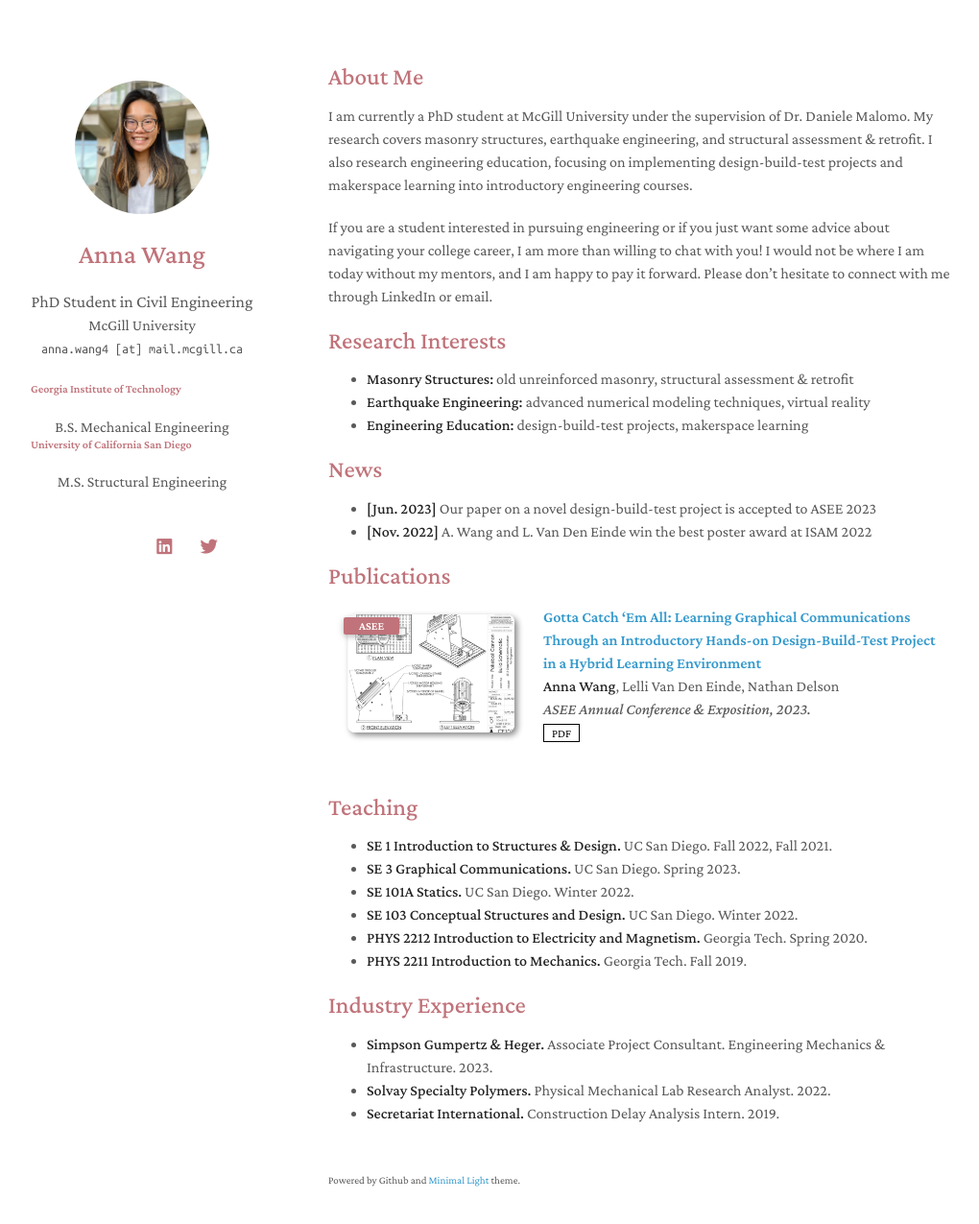
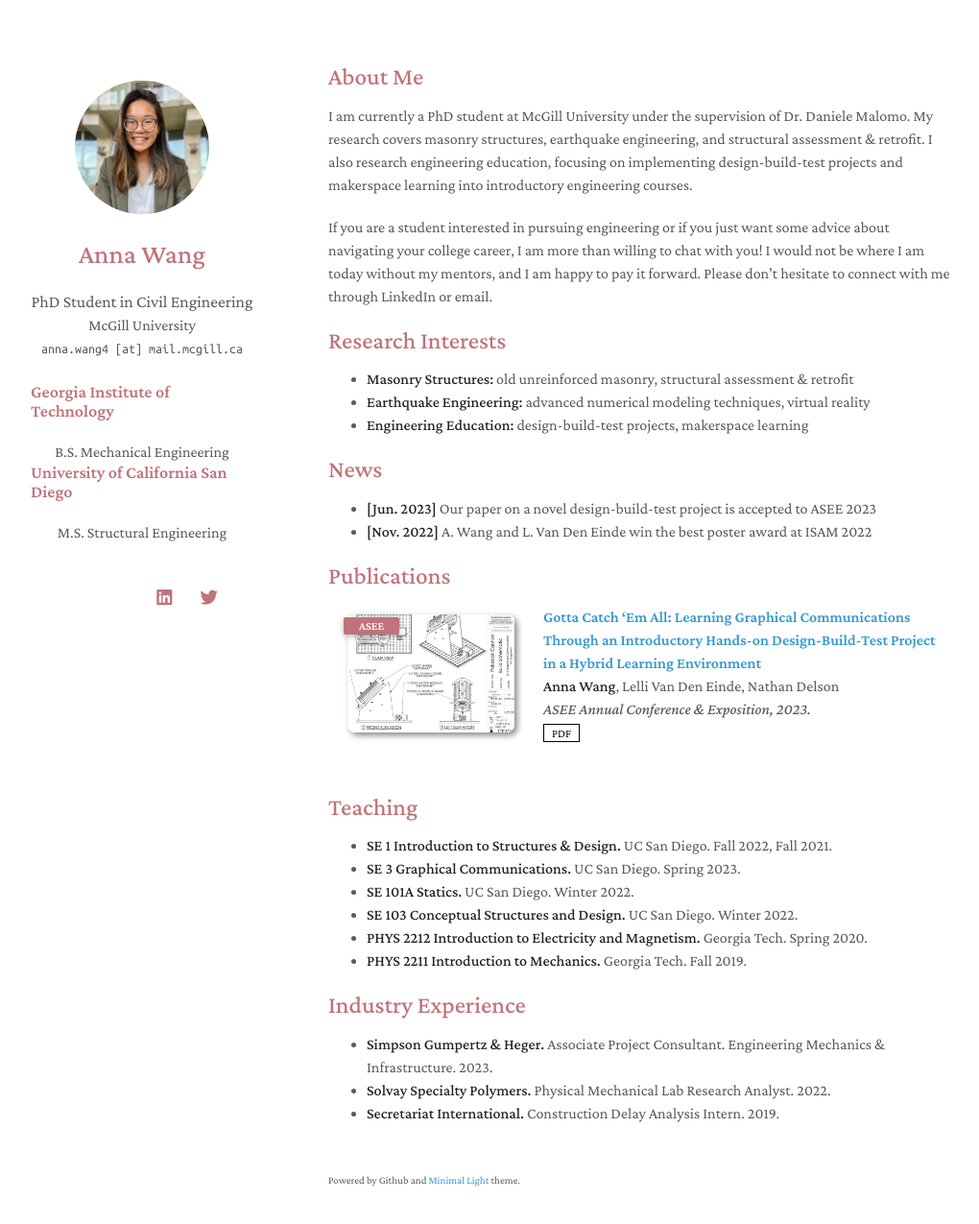
Before and after one commit to anna-h-wang/annawang, a Jekyll site: the page built from index.md, in a window 1280 px wide and 1310 px high. Shown: the top 1275 px of the window at 96% size, without its empty margins (128-1148 px from the left). Built offline with Jekyll 4.4.1, drawn with Linux system fonts in a browser that asks for light colours; nearby versions of some CDN libraries; a style sheet for code colours, icons or effects is not loaded; our own code applies the rules of GitHub Pages for plain Markdown files.

Commit message:
Update minimal-light-no-dark-mode.scss

```diff
--- a/_sass/minimal-light-no-dark-mode.scss
+++ b/_sass/minimal-light-no-dark-mode.scss
@@ -194,9 +194,15 @@
       width: 8.00em;
     }
 
-h3, h4, h5, h6 {
+h3, h5, h6 {
   font-weight: 600;
   color:#C0737A;
+  margin:0 0 20px;
+}
+
+h4 {
+  font-weight: 600;
+  color:#595959;
   margin:0 0 20px;
 }
 
@@ -217,7 +223,7 @@
   margin:0 0 20px;
 }
 
-h1, h2, h3 {
+h1, h2, h3, h4 {
   line-height:1.1;
 }
 
@@ -226,7 +232,11 @@
 }
 
 h3 {
-  font-size:12px;
+  font-size:18px;
+}
+
+h4 {
+  font-size:16px;
 }
 
 a {
```
